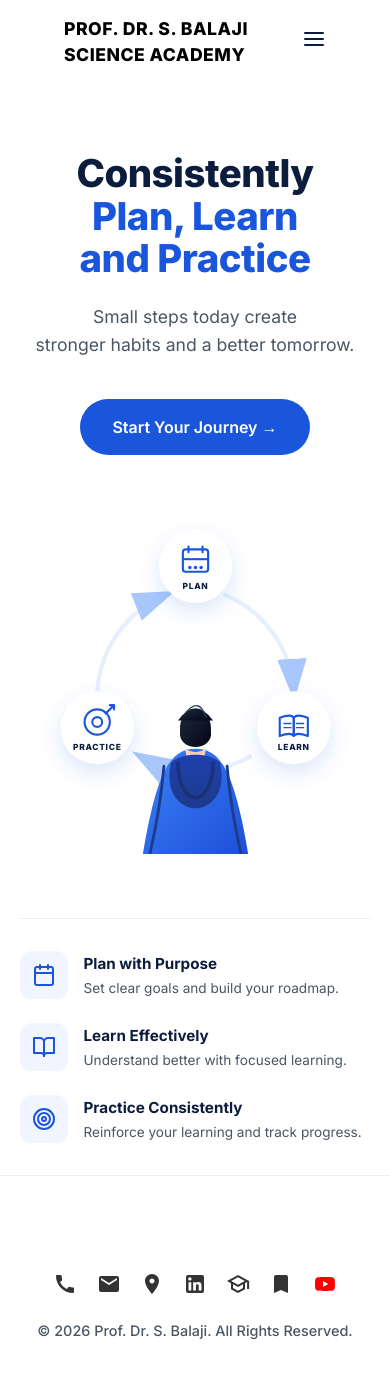
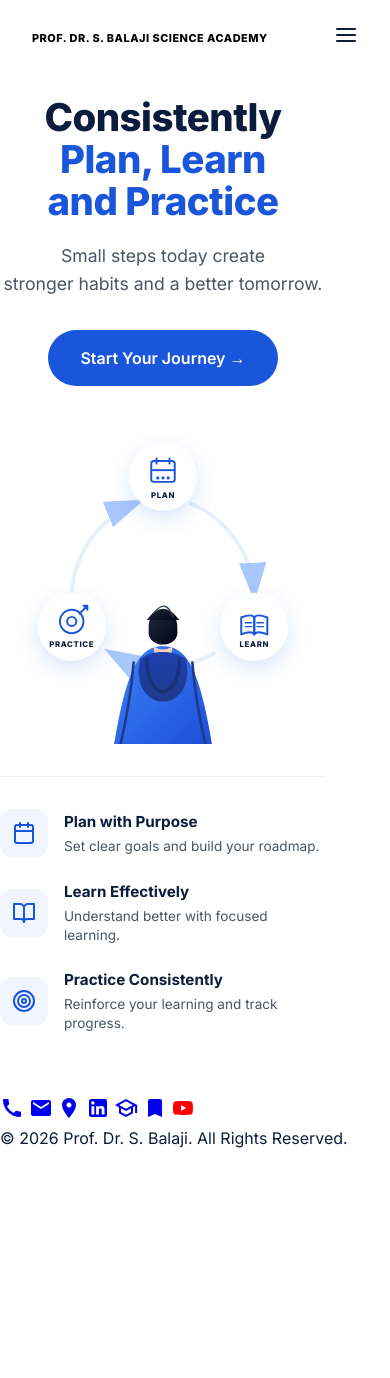
Before and after one commit to Prof-Dr-S-Balaji-Science-Academy/Test, a plain HTML site: page index.html in a window 390 px wide. After the commit the page ends 1150 px from the top, so only its background shows below. Drawn offline with Linux system fonts and the light colour scheme.

Commit message:
Update style.css

```diff
--- a/css/style.css
+++ b/css/style.css
@@ -1,17 +1,13 @@
 :root {
-    /* Color Palette */
     --bg-white: #ffffff;
     --text-dark: #0b1c3c;
     --text-blue: #1a56db;
     --text-gray: #4b5563;
     --border-light: #eaeff8;
 
-    /* Typography */
     --font-main: 'Inter', sans-serif;
-
-    /* Global Spacing Variables for consistency across all current and future sections */
-    --section-padding-desktop: 6rem 8%;
-    --section-padding-mobile: 4rem 5%;
+    --section-padding-desktop: 4rem 8%;
+    --section-padding-mobile: 2rem 5%;
     --max-content-width: 1300px;
 }
 
@@ -26,6 +22,7 @@
     background-color: var(--bg-white);
     color: var(--text-dark);
     line-height: 1.5;
+    overflow-x: hidden;
 }
 
 /* ================= HEADER ================= */
@@ -34,10 +31,11 @@
     display: flex;
     justify-content: space-between;
     align-items: center;
-    padding: 1.5rem var(--section-padding-desktop);
+    padding: 1rem var(--section-padding-desktop);
     position: sticky;
     top: 0;
     z-index: 1000;
+    height: 80px;
 }
 
 .logo {
@@ -45,7 +43,6 @@
     font-weight: 800;
     color: #000;
     letter-spacing: 0.5px;
-    text-transform: uppercase;
 }
 
 .desktop-nav {
@@ -87,15 +84,18 @@
 .mobile-menu-toggle {
     display: none;
     cursor: pointer;
+    z-index: 1001;
 }
 
 /* ================= HERO SECTION ================= */
 .hero-section {
     background-color: var(--bg-white);
-    padding: var(--section-padding-desktop);
-    padding-bottom: 0; /* Removing bottom padding to let the features bar sit flush */
+    padding: 1rem var(--section-padding-desktop) 0;
+    /* Fit tightly to screen height minus header */
+    min-height: calc(100vh - 80px);
     display: flex;
     flex-direction: column;
+    justify-content: center;
     align-items: center;
 }
 
@@ -106,7 +106,7 @@
     align-items: center;
     justify-content: space-between;
     gap: 2rem;
-    margin-bottom: 4rem;
+    margin-bottom: 2rem; /* Reduced to bring features bar up */
 }
 
 /* Text Content */
@@ -116,26 +116,19 @@
 }
 
 .hero-content h1 {
-    font-size: 4rem; /* Large font for desktop */
+    font-size: 4rem;
     line-height: 1.1;
-    margin-bottom: 1.5rem;
+    margin-bottom: 1.2rem;
     letter-spacing: -1.5px;
 }
 
-.hero-content h1 .dark-text {
-    color: var(--text-dark);
-    font-weight: 800;
-}
-
-.hero-content h1 .blue-text {
-    color: var(--text-blue);
-    font-weight: 800;
-}
+.hero-content h1 .dark-text { color: var(--text-dark); font-weight: 800; }
+.hero-content h1 .blue-text { color: var(--text-blue); font-weight: 800; }
 
 .hero-content p {
     color: var(--text-gray);
     font-size: 1.1rem;
-    margin-bottom: 2.5rem;
+    margin-bottom: 2rem;
     line-height: 1.6;
 }
 
@@ -150,7 +143,7 @@
     display: flex;
     justify-content: center;
     align-items: center;
-    max-width: 650px;
+    max-width: 600px;
 }
 
 /* ================= HERO FEATURES BAR ================= */
@@ -202,54 +195,12 @@
     background-color: var(--border-light);
 }
 
-/* ================= FOOTER ================= */
-.main-footer {
-    background-color: var(--bg-white);
-    padding: var(--section-padding-desktop);
-    display: flex;
-    flex-direction: column;
-    align-items: center;
-    gap: 1.5rem;
-    border-top: 1px solid var(--border-light);
-}
-
-.footer-icons {
-    display: flex;
-    gap: 2rem;
-}
-
-.footer-icons a {
-    color: #333;
-    transition: transform 0.2s, opacity 0.2s;
-    display: inline-flex;
-}
-
-.footer-icons a:hover {
-    opacity: 0.7;
-    transform: translateY(-2px);
-}
-
-.footer-copyright {
-    color: var(--text-gray);
-    font-size: 0.9rem;
-    font-weight: 500;
-}
-
 /* ================= MEDIA QUERIES (MOBILE) ================= */
 @media (max-width: 992px) {
-    .main-header {
-        padding: 1rem var(--section-padding-mobile);
-    }
-
-    .hero-section {
-        padding: var(--section-padding-mobile);
-        padding-bottom: 0;
-    }
-
     .hero-container {
         flex-direction: column;
         text-align: center;
-        gap: 3rem;
+        gap: 2rem;
     }
 
     .hero-content {
@@ -259,7 +210,6 @@
         align-items: center;
     }
 
-    /* Requirement: Header font to be slightly reduced in mobile view */
     .hero-content h1 {
         font-size: 2.4rem;
         letter-spacing: -0.5px;
@@ -270,7 +220,6 @@
         max-width: 500px;
     }
 
-    /* Stack the features vertically on mobile */
     .hero-features-bar {
         flex-direction: column;
         align-items: flex-start;
@@ -278,28 +227,58 @@
         padding: 2rem 0;
     }
 
-    .feature-item {
-        width: 100%;
-        padding: 0;
-    }
-
-    .feature-divider {
-        display: none; /* Hide dividers when stacked */
-    }
+    .feature-item { width: 100%; padding: 0; }
+    .feature-divider { display: none; }
 }
 
 @media (max-width: 768px) {
-    .desktop-nav {
-        display: none;
+    .main-header {
+        padding: 1rem var(--section-padding-mobile);
+    }
+
+    /* Strictly force the logo to one line on mobile */
+    .logo {
+        font-size: clamp(9px, 2.8vw, 14px);
+        white-space: nowrap;
+        overflow: hidden;
+        text-overflow: ellipsis;
+        max-width: 80%; /* leave room for hamburger */
     }
 
     .mobile-menu-toggle {
         display: block;
     }
 
-    .footer-icons {
-        gap: 1.2rem;
-        flex-wrap: wrap;
-        justify-content: center;
+    /* Mobile Navigation Drawer */
+    .desktop-nav {
+        position: fixed;
+        top: 80px; /* Right below the header */
+        right: -100%; /* Hidden by default */
+        width: 280px;
+        height: calc(100vh - 80px);
+        background-color: var(--bg-white);
+        flex-direction: column;
+        align-items: flex-start;
+        padding: 2rem;
+        gap: 1.5rem;
+        box-shadow: -5px 0 15px rgba(0,0,0,0.05);
+        transition: right 0.3s ease-in-out;
+    }
+
+    .desktop-nav.active {
+        right: 0;
+    }
+
+    .desktop-nav a {
+        width: 100%;
+        padding: 0.5rem 0;
+        font-size: 1.1rem;
+        border-bottom: 1px solid var(--border-light);
+    }
+
+    .desktop-nav .btn {
+        border-bottom: none;
+        text-align: center;
+        margin-top: 1rem;
     }
 }
```
